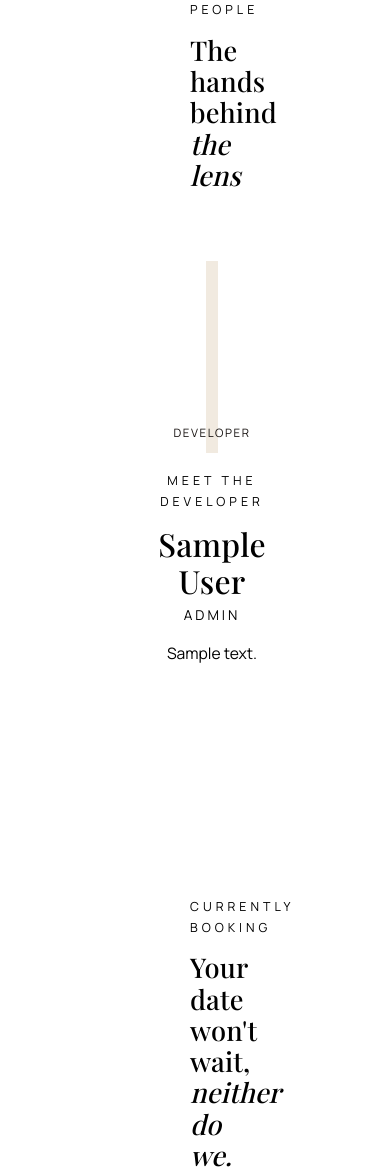
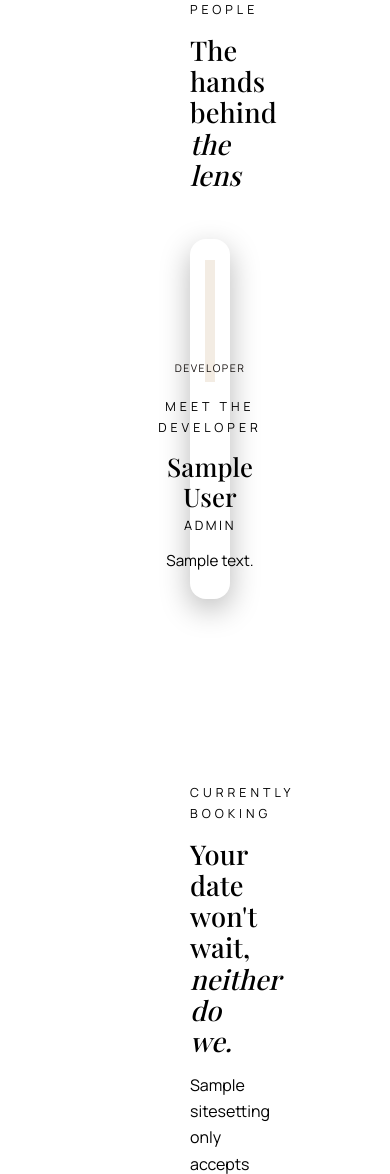
Before and after one commit to adtiyabhai01/studio, a Django app: page /about/ in a window 390 px wide; the page is wider, and only the part inside the window is pictured. Shown: the part 5142-6316 px from the top of that part. Run offline with Django 5.2, Linux system fonts and the light colour scheme; tables that the repository leaves empty hold one stand-in row (values such as "Sample post"); grey boxes marked "Sample" are stand-in pictures; parts of the project's set-up code (start-up, migrations or seed data) failed here and were passed over; some web fonts are replaced.

Commit message:
Redesign team section into modern compact card UI

```diff
--- a/myproject/static/css/about.css
+++ b/myproject/static/css/about.css
@@ -60,56 +60,74 @@
 /* ---------- team ---------- */
 
 .team-dev {
-  display: flex; align-items: center; gap: 40px;
-  max-width: 880px; margin: 0 auto 58px;
-  padding: 34px 38px;
+  display: flex; align-items: center; gap: 36px;
+  max-width: 880px; margin: 0 auto 40px;
+  padding: 30px 34px;
   background: linear-gradient(180deg, var(--bg-2), #12100e);
   border: 1px solid var(--line);
-  border-radius: 20px;
+  border-radius: 16px;
+  box-shadow: 0 10px 30px rgba(0, 0, 0, 0.28);
 }
 .team-dev-photo { position: relative; flex: 0 0 auto; }
 .team-dev-img {
-  width: 220px; height: 220px; border-radius: 50%; object-fit: cover;
-  display: block; border: 3px solid var(--gold);
-  box-shadow: 0 14px 40px rgba(0, 0, 0, 0.45), 0 0 0 6px rgba(178, 138, 84, 0.18);
+  width: 132px; height: 132px; border-radius: 50%; object-fit: cover;
+  display: block; border: 2px solid var(--gold);
+  box-shadow: 0 8px 24px rgba(0, 0, 0, 0.35), 0 0 0 5px rgba(178, 138, 84, 0.16);
 }
 .team-dev-img--mono {
   display: grid; place-items: center;
   background: linear-gradient(160deg, #2b251e, #16130f);
-  font-family: var(--serif); font-size: 5rem; color: var(--gold);
+  font-family: var(--serif); font-size: 3rem; color: var(--gold);
 }
 .team-dev-badge {
-  position: absolute; bottom: 0; left: 50%; transform: translateX(-50%);
+  position: absolute; bottom: -4px; left: 50%; transform: translateX(-50%);
   background: var(--gold); color: #171210; white-space: nowrap;
-  font-size: 0.72rem; letter-spacing: 0.14em; text-transform: uppercase;
-  padding: 5px 14px; border-radius: 999px;
+  font-size: 0.66rem; letter-spacing: 0.14em; text-transform: uppercase;
+  padding: 4px 12px; border-radius: 999px;
 }
-.team-dev-name { font-family: var(--serif); font-size: 2rem; color: var(--gold-strong); }
-.team-dev-role { color: var(--muted); font-size: 0.85rem; letter-spacing: 0.22em; text-transform: uppercase; margin-top: 4px; }
-.team-dev-bio { color: var(--muted); font-size: 0.98rem; line-height: 1.7; margin-top: 14px; }
+.team-dev-name { font-family: var(--serif); font-size: 1.6rem; color: var(--gold-strong); }
+.team-dev-role { color: var(--muted); font-size: 0.8rem; letter-spacing: 0.2em; text-transform: uppercase; margin-top: 4px; }
+.team-dev-bio { color: var(--muted); font-size: 0.95rem; line-height: 1.65; margin-top: 12px; }
 
 .team-grid {
   display: grid;
-  grid-template-columns: repeat(auto-fit, minmax(220px, 1fr));
-  gap: 32px;
+  grid-template-columns: repeat(auto-fill, minmax(200px, 1fr));
+  gap: 20px;
+  max-width: 940px;
+  margin: 0 auto;
 }
-.team { text-align: center; }
+.team-card {
+  display: flex; flex-direction: column; align-items: center; text-align: center;
+  padding: 26px 18px 22px;
+  background: var(--bg-2);
+  border: 1px solid var(--line);
+  border-radius: 16px;
+  box-shadow: 0 6px 20px rgba(0, 0, 0, 0.16);
+  transition: transform var(--tr), border-color var(--tr), box-shadow var(--tr);
+}
+.team-card:hover {
+  transform: translateY(-5px);
+  border-color: rgba(178, 138, 84, 0.5);
+  box-shadow: 0 12px 30px rgba(0, 0, 0, 0.26);
+}
 .team-photo {
-  width: 100%; aspect-ratio: 1 / 1; object-fit: cover;
-  border-radius: 50%;
+  width: 92px; height: 92px; border-radius: 50%;
+  overflow: hidden; flex: 0 0 auto;
+  background: linear-gradient(160deg, #2b251e, #16130f);
+  border: 1px solid var(--line);
+}
+.team-img {
+  width: 100%; height: 100%; display: block; object-fit: cover;
   filter: saturate(0.92);
   transition: filter var(--tr), transform var(--tr);
 }
-.team:hover .team-photo { filter: none; transform: translateY(-4px); }
-.team-photo--mono {
+.team-card:hover .team-img { filter: none; transform: scale(1.05); }
+.team-img--mono {
   display: grid; place-items: center;
-  background: linear-gradient(160deg, #2b251e, #16130f);
-  border: 1px solid var(--line);
-  border-radius: 50%;
-  font-family: var(--serif); font-size: 4.5rem; color: var(--gold);
+  font-family: var(--serif); font-size: 2.4rem; color: var(--gold);
 }
-.team-name { margin-top: 18px; font-size: 1.3rem; }
-.team-role { color: var(--muted); font-size: 0.85rem; letter-spacing: 0.14em; text-transform: uppercase; margin-top: 6px; }
+.team-name { margin-top: 16px; font-size: 1.12rem; line-height: 1.3; }
+.team-role { color: var(--muted); font-size: 0.75rem; letter-spacing: 0.16em; text-transform: uppercase; margin-top: 7px; }
 
 /* ---------- responsive ---------- */
 
@@ -119,8 +137,8 @@
 }
 
 @media (max-width: 640px) {
-  .team-dev { flex-direction: column; text-align: center; gap: 24px; padding: 28px 22px; }
-  .team-dev-img { width: 180px; height: 180px; }
+  .team-dev { flex-direction: column; text-align: center; gap: 20px; padding: 26px 20px; }
+  .team-dev-img { width: 112px; height: 112px; }
   .team-dev-bio { margin-inline: auto; }
 }
 @media (max-width: 560px) {
--- a/myproject/templates/pages/about.html
+++ b/myproject/templates/pages/about.html
@@ -77,7 +77,7 @@
     </header>
 
     {% if team_developer %}
-    <aside class="team-dev reveal">
+    <article class="team-dev reveal">
       <div class="team-dev-photo">
         {% if team_developer.photo %}
           <img class="team-dev-img" src="{{ team_developer.photo.url }}" alt="{{ team_developer.name }}" loading="lazy">
@@ -92,18 +92,20 @@
         <p class="team-dev-role">{{ team_developer.role|default:"Developer" }}</p>
         {% if team_developer.bio %}<p class="team-dev-bio">{{ team_developer.bio }}</p>{% endif %}
       </div>
-    </aside>
+    </article>
     {% endif %}
 
     {% if team %}
     <div class="team-grid">
       {% for member in team %}
-        <article class="team reveal">
-          {% if member.photo %}
-            <img class="team-photo" src="{{ member.photo.url }}" alt="{{ member.name }}" loading="lazy">
-          {% else %}
-            <div class="team-photo team-photo--mono">{{ member.name|slice:":1" }}</div>
-          {% endif %}
+        <article class="team-card reveal">
+          <div class="team-photo">
+            {% if member.photo %}
+              <img class="team-img" src="{{ member.photo.url }}" alt="{{ member.name }}" loading="lazy">
+            {% else %}
+              <span class="team-img team-img--mono">{{ member.name|slice:":1" }}</span>
+            {% endif %}
+          </div>
           <h3 class="team-name">{{ member.name }}</h3>
           <p class="team-role">{{ member.role }}</p>
         </article>
```
